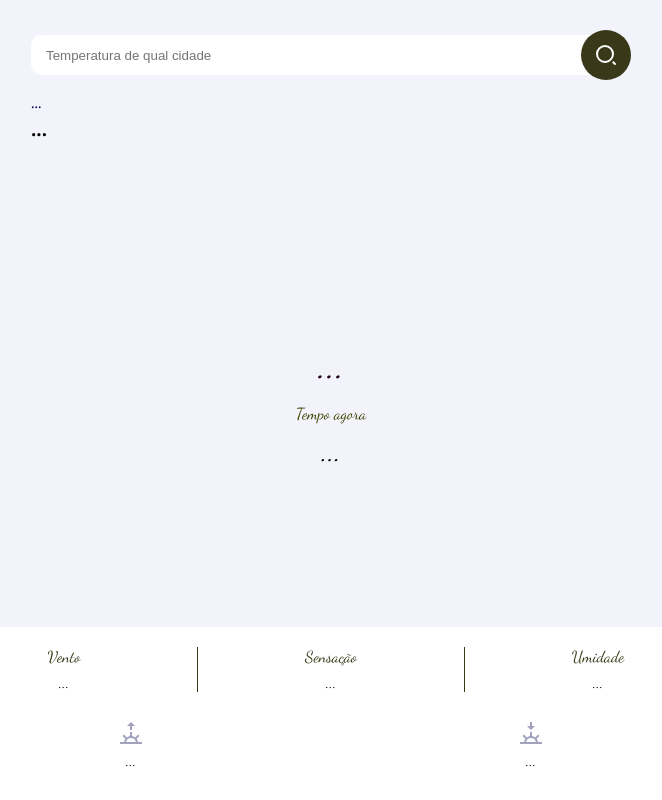
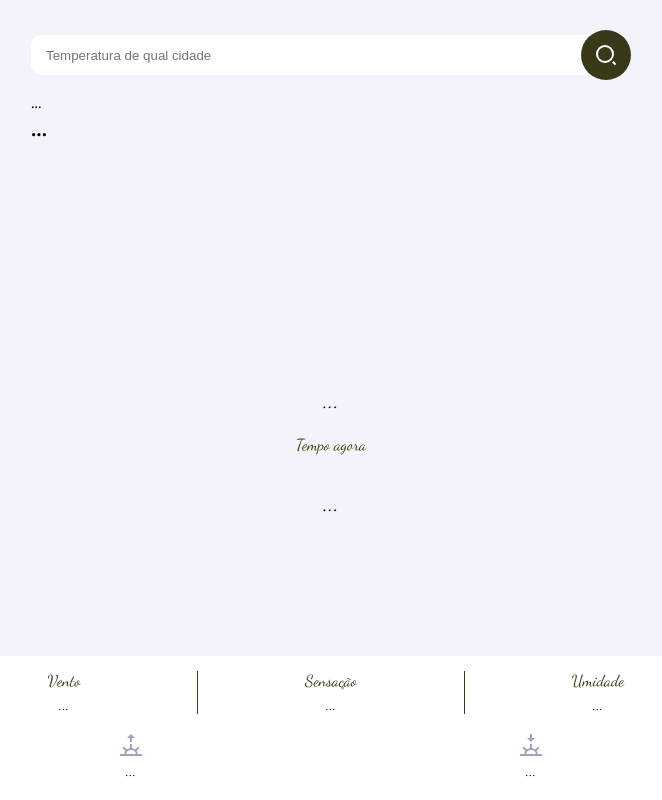
Before and after one commit to Wellingtonsm/meusnapclima, a plain HTML site: page index.html in a window 1280 px wide. Shown: the whole page, without its empty margins (309-971 px from the left). Drawn offline with Linux system fonts and the light colour scheme.

Commit message:
Add files via upload

```diff
--- a/style.css
+++ b/style.css
@@ -80,16 +80,18 @@ body {
     margin-top: 6px;
 }
 
+/*currente temperature */
+
 .currente-temperature{
     display: flex;
     flex-direction: column;
     align-items: center;
-    margin-top: 30px;
+    margin-top: 10px;
 }
 
 .currente-temperature__weather-icon{
     width: 125px;
-    margin-top: 15px;
+    margin-top: 50px;
 }
 
 .currente-temperature__description:first-letter {
@@ -99,17 +101,18 @@ body {
 .currente-temperature__description{
     color: rgb(34, 1, 25);
     font-weight: 500;
-    font-size: 40px;
-    margin-top: 30px;
+    font-size: 24px;
+    margin-top: 60px;
 }
 .currente-temperature__info-label{
-    margin-top: 15px;
+    margin-top: 20px;
     color: rgb(61, 65, 1);
 }
 .currente-temperature__current-temperature{
-    font-size: 30px;
+    font-size: 24px;
     font-weight: 500;
-    margin-top: 10px;
+    margin-top: 15px;
+    padding: 20px;
 }
 
 /* botton container */
@@ -125,7 +128,7 @@ body {
 }
 .temperature-details{
     display: flex;
-    margin-top: 20px;
+    margin-top: 15px;
 }
 .temperature-details__item{
     width: 100%;
@@ -144,14 +147,14 @@ body {
 
 .temperature-details__value, .sunset-sunrise__value {
     font-weight: 500;
-    margin-top: 7px;
+    margin-top: 5px;
 }
 
 /* Sun */
 
 .sunset-sunrise{
     display: flex;
-    margin: 30px auto;
+    margin: 20px auto;
 }
 .sunset-sunrise__item{
     width: 100%;
```
